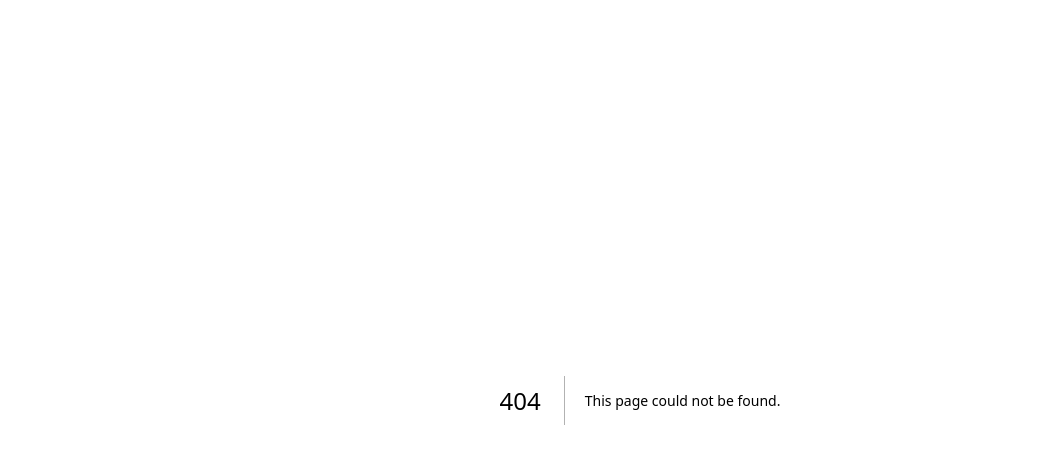
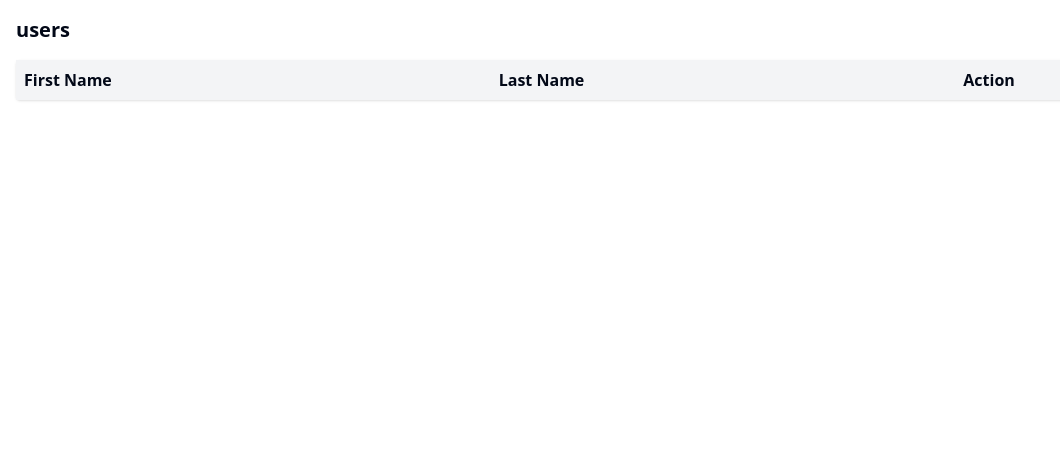
Before and after one commit to stefanRachev/demo-test-next-auth-nextjs, a Next.js app: page /private/settings in a window 1280 px wide. Before the commit this address had no page. Shown: the top 464 px of the page, without its empty margins (0-1060 px from the left). Built offline with nearby package versions, Linux system fonts and the light colour scheme.

Commit message:
add Navbar , setting components

```diff
--- a/src/app/private/dashboard/page.jsx
+++ b/src/app/private/dashboard/page.jsx
@@ -1,6 +1,12 @@
 //src/app/private/dashboard/page.jsx
 
-import { Card, CardHeader, CardTitle, CardContent } from "@/components/ui/card";
+import {
+  Card,
+  CardHeader,
+  CardTitle,
+  CardContent,
+  TableHeader,
+} from "@/components/ui/card";
 
 const Dashboard = () => {
   return (
@@ -36,9 +42,7 @@ const Dashboard = () => {
             </Card>
             <Card>
               <CardHeader className="flex flex-row items-center justify-between pb-2">
-                <CardTitle className="text-sm font-medium">
-                  Sales
-                </CardTitle>
+                <CardTitle className="text-sm font-medium">Sales</CardTitle>
               </CardHeader>
               <CardContent>
                 <div className="text 2xl font-bold">+12,234</div>
@@ -55,9 +59,18 @@ const Dashboard = () => {
               </CardHeader>
               <CardContent>
                 <div className="text 2xl font-bold">+578</div>
-                <p className="text-xs text-gray-500 dark:text-gray-400">+234% since last hour</p>
+                <p className="text-xs text-gray-500 dark:text-gray-400">
+                  +234% since last hour
+                </p>
               </CardContent>
             </Card>
+          </div>
+          <div className="grip gap-6">
+            <CardHeader className="flex flex-row items-center justify-between pb-2">
+              <CardTitle className="text-sm font-medium">
+                Resent Signups
+              </CardTitle>
+            </CardHeader>
           </div>
         </div>
       </div>
--- /dev/null
+++ b/src/app/private/settings/page.jsx
@@ -0,0 +1,24 @@
+
+
+const Settings = () => {
+  return (
+    <div className="container mx-auto p-4">
+        <h1 className="text-xl font-bold mb-4">users</h1>
+            <table className="w-full rounded shadow">
+                <thead>
+                    <tr className="bg-gray-100 text-left">
+                        <th className="p-2">First Name</th>
+                        <th className="p-2">Last Name</th>
+                        <th className="p-2">Action</th>
+                    </tr>
+                </thead>
+                <tbody>
+
+                </tbody>
+            </table>
+
+    </div>
+  )
+}
+
+export default Settings
--- /dev/null
+++ b/src/components/ui/auth/Navbar.jsx
@@ -0,0 +1,9 @@
+
+
+const Navbar = () => {
+  return (
+    <div>Navbar</div>
+  )
+}
+
+export default Navbar
```
